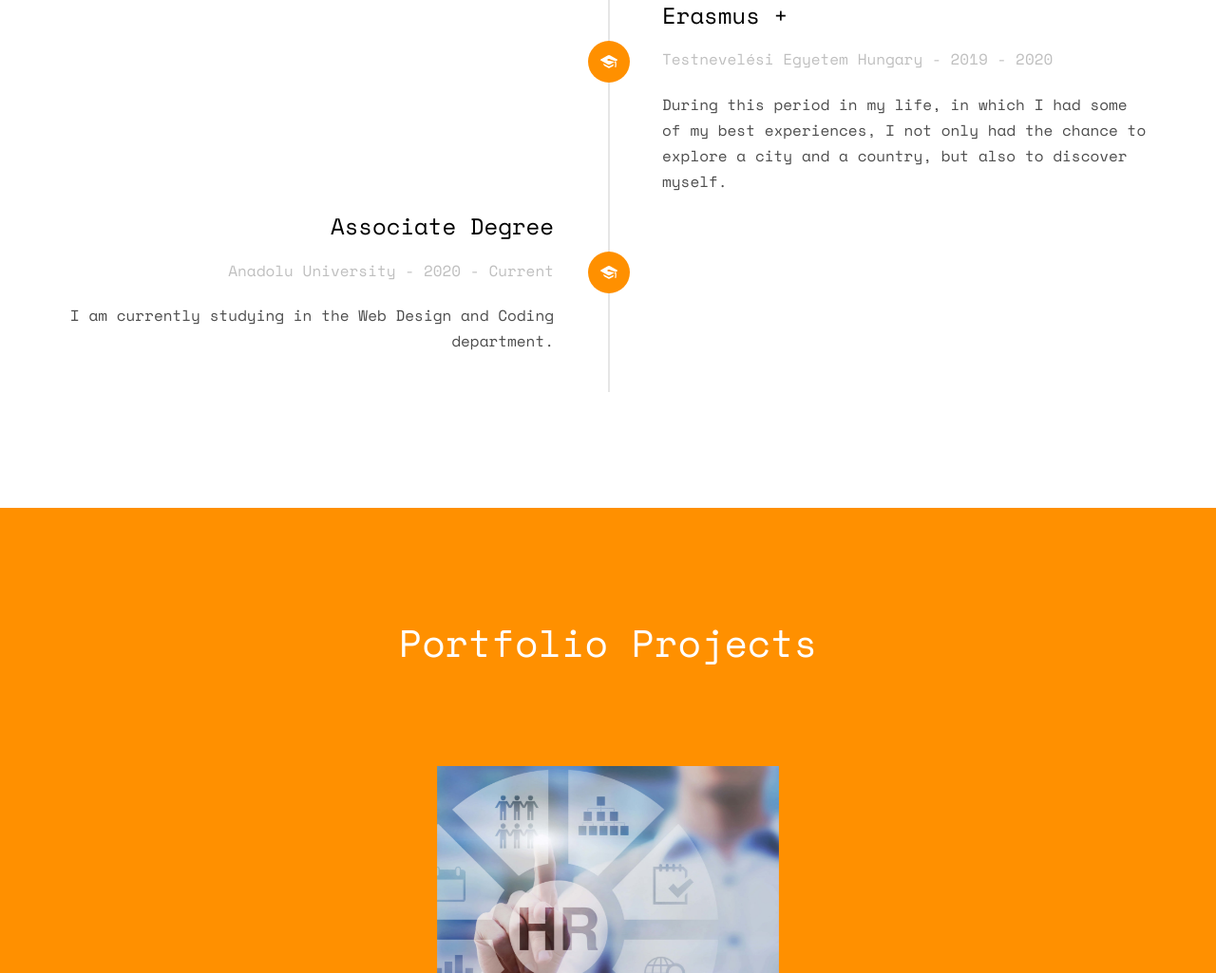
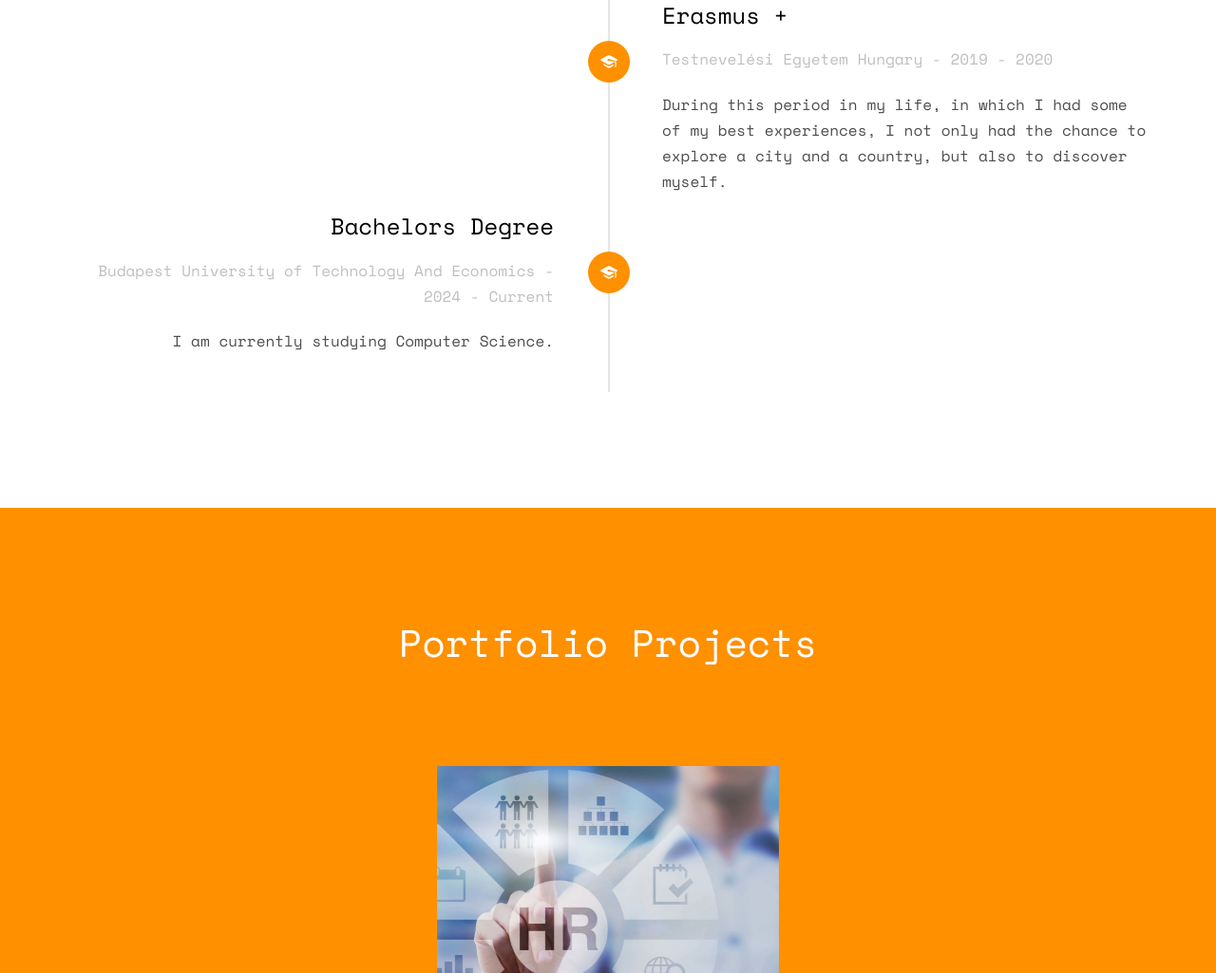
Before and after one commit to bigci10/bigci10.github.io, a plain HTML site: page index.html in a window 1280 px wide. Shown: the part 1822-2847 px from the top of the page at 95% size. Drawn offline with nearby package versions, Linux system fonts and the light colour scheme; files whose address does not match are found by name.

Commit message:
Update index.html

```diff
--- a/index.html
+++ b/index.html
@@ -141,11 +141,11 @@
 							<div class="timeline-badge"><i class="icon-graduation-cap"></i></div>
 							<div class="timeline-panel">
 								<div class="timeline-heading">
-									<h3 class="timeline-title">Associate Degree</h3>
-									<span class="company">Anadolu University - 2020 - Current</span>
+									<h3 class="timeline-title">Bachelors Degree</h3>
+									<span class="company">Budapest University of Technology And Economics - 2024 - Current</span>
 								</div>
 								<div class="timeline-body">
-									<p>I am currently studying in the Web Design and Coding department.</p>
+									<p>I am currently studying Computer Science.</p>
 								</div>
 							</div>
 						</li>
```
